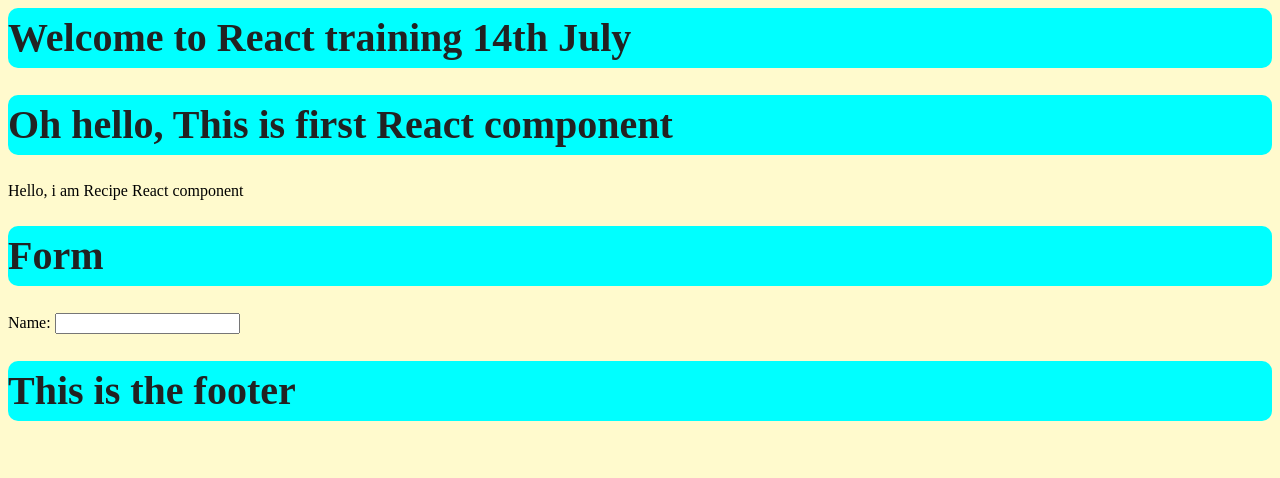
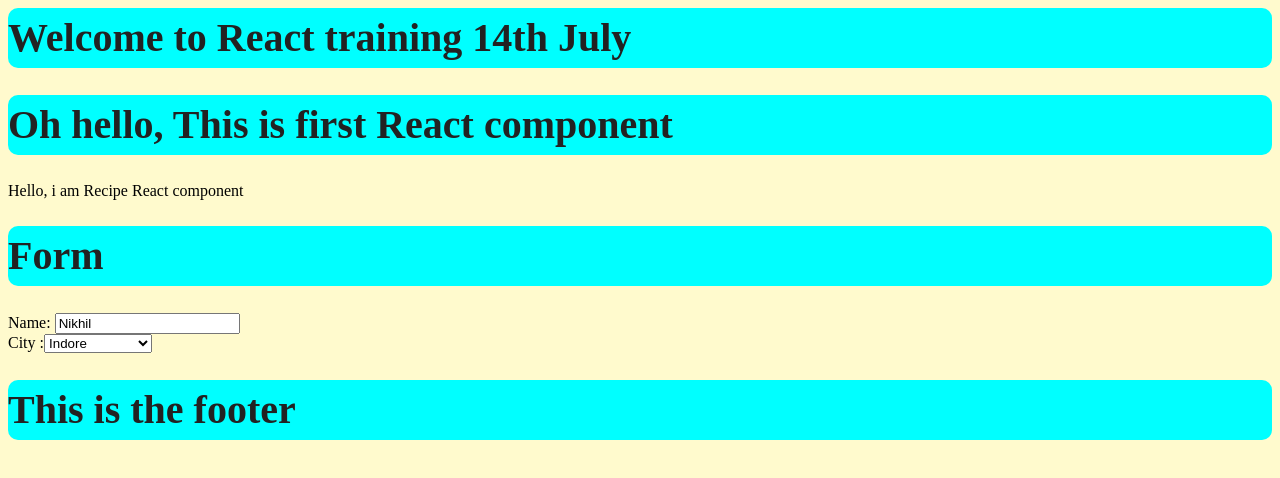
Before and after one commit to balramsinghindia/react-architecture, a React app: page / in a window 1280 px wide. Shown: the top 478 px of the page. Built offline with nearby package versions, Linux system fonts and the light colour scheme.

Commit message:
assignment of redux

```diff
--- a/package.json
+++ b/package.json
@@ -26,6 +26,10 @@
   "dependencies": {
     "file-loader": "^6.2.0",
     "react": "^17.0.2",
-    "react-dom": "^17.0.2"
+    "react-dom": "^17.0.2",
+    "react-redux": "^7.2.4",
+    "react-router-dom": "^5.2.0",
+    "redux": "^4.1.1",
+    "utf8": "^3.0.0"
   }
 }
--- a/src/components/atom/DropDown.jsx
+++ b/src/components/atom/DropDown.jsx
@@ -1,14 +1,37 @@
+import './../../scss/index.scss';
+import {useEffect, useState} from 'react';
+import { validateInput } from '../utilities/Validator';
 
+const DropDown = ({values,label,inputName,validator,handleChange,defaultValue}) =>{
+    const [error , setError] = useState('');
+    // var selectValues = [{id:'0',value:'Select :'}];
+    const [isLoading, setLoading] = useState(true);
+    useEffect(()=>{
+        // selectValues = {...selectValues,...values};
+        setLoading(false);
+    },[values]);
 
-const DropDown = ({values,label}) =>{
+    function handleDropDownChange(e){
+        const {value} = e.target;
+        const validation = validateInput(value, validator);
+        setError(validation);
+        handleChange(inputName,values[value-1].value);
+    }
+    if (isLoading) {
+        return <div className="App">Loading...</div>;
+    }
+
     return (
         <>
             <label>{label}</label>
-            <select name="city" >
-                        {values.map((value,index)=>{
-                            return (<option key={index}>{value}</option>)
+            <select name={inputName} onChange={handleDropDownChange}>
+                        {values.map((value)=>{
+                            return (<option key={value.id} value={value.id}>{value.value}</option>)
                         })}
             </select>
+            <div className="error">
+                {error}
+            </div>
         </>
     )
 }
--- a/src/components/atom/Input.jsx
+++ b/src/components/atom/Input.jsx
@@ -2,11 +2,12 @@
 import {useEffect, useState} from 'react';
 import { validateInput } from '../utilities/Validator';
 
-const Input =  ({label,inputType,inputName,validator, handleChange}) => {
+const Input =  ({label,inputType,inputName,validator,defaultValue, handleChange}) => {
     const [error , setError] = useState('');
     function handleInputChange(e) {
         const { value } = e.target;
         const validation = validateInput(value, validator);
+        handleChange(inputName,value);
         setError(validation);
     }
 
@@ -16,6 +17,7 @@
         <div>
             <label>{label}</label>
             <input
+                defaultValue={defaultValue}
                 type={inputType}
                 name={inputName}
                 onBlur={handleInputChange}
--- a/src/components/molecules/Form.jsx
+++ b/src/components/molecules/Form.jsx
@@ -2,32 +2,95 @@
 import {useEffect, useState} from 'react';
 import Input from '../atom/Input';
 import DropDown from '../atom/DropDown';
+import { useSelector } from "react-redux";
+import { useDispatch } from "react-redux";
 
 
 const Form = () => {
-    var cities = ['Indore','Bhopal','Jaipur','Lucknow','Ahemdabad','Pune','Mumbai','Washington','LA','San Francisco','Columbus'];
+
+    const user = useSelector(state => state);
+    const dispatch = useDispatch();
+    const [data, setData] = useState({});
+
+    console.log('store',user);
+    var cities = [
+        {
+        id:1,
+        value:'Indore'
+        },{
+        id:2,
+        value:'Jaipur'
+        },{
+        id:3,
+        value:'Lucknow'
+        },
+        {
+        id:4,
+        value:'Ahemdabad'
+        },{
+        id:5,
+        value:'Pune'
+        },{
+        id:6,
+        value:'Mumbai'
+        },
+        {
+        id:7,
+        value:'Washington'
+        },{
+        id:8,
+        value:'LA'
+        },{
+        id:9,
+        value:'San Francisco'
+        },
+        {
+            id:10,
+            value:'Columbus'
+        }
+    ]
     var States = ['Uttar Pradesh','Madhaya Pradesh','Maharashtra','Gujarat','Rajasthan','Washington DC','Ohio','California'];
     var Countries = ['India','USA'];
     const emailRegex = /^(([^<>()[\]\\.,;:\s@\"]+(\.[^<>()[\]\\.,;:\s@\"]+)*)|(\".+\"))@((\[[0-9]{1,3}\.[0-9]{1,3}\.[0-9]{1,3}\.[0-9]{1,3}\])|(([a-zA-Z\-0-9]+\.)+[a-zA-Z]{2,}))$/;
     const phoneRegex = /^\d+$/;
     const  nameRegex = /[a-zA-z]{1,30}/;
 
-    function handleChange(value){
-        console.log("value", value);
+    // const  [user , setUser] = useState({});
+
+
+    function handleChange(field,value){
+        if(value!=null){
+            dispatch({
+                type: field,
+                data: value
+            })
+            // var obj = {};
+            // obj[field] = value;
+            setData(data => ({
+                ...data,
+                [field] : value,
+              }))
+
+            // setData({...data,'city':value});
+            // data[field] = value;
+        }
+
     }
+
 
      return (
         <>
             <h1>Form</h1>
             <form>
                     <Input
+                    defaultValue={user.name}
                     inputType="text"
                     inputName="name"
                     label="Name: "
                     validator={[
                         {
                             check: ['required'],
-                            message: 'Name field can\'t be emtpy'
+                            message: 'Name field can\'t be empty'
                         },
                         {
                             check: ['regex', nameRegex],
@@ -55,11 +118,20 @@
                     regex = {phoneRegex}
                     handleChange={handleChange}
                     /> */}
-                    {/* <DropDown
-                    value={cities}
+                    <DropDown
+                    values={cities}
+                    inputName="city"
                     label="City :"
+                    validator={[
+                        {
+                            check: ['required'],
+                            message: 'Name field can\'t be empty'
+                        },
+                    ]}
+                    handleChange={handleChange}
+                    defaultValue={user.city}
                     />
-
+                    {/*
                     <DropDown
                     value={States}
                     label="State :"
@@ -80,7 +152,7 @@
                     Terms & Condition :
                     <input type="checkbox" name="tnc"  required/>
                 </label> */}
-                {/* <input type="submit" value="Submit"/> */}
+                {/* <input type="submit" value="Submit" onClick={handleSubmit}/> */}
             </form>
         </>
     )
--- a/src/index.js
+++ b/src/index.js
@@ -1,4 +1,14 @@
 import { render } from 'react-dom';
 import App from './components/App';
 
-render(<App />, document.getElementById("root"));
+import { Provider } from "react-redux";
+import { createStore } from "redux";
+import reducer1 from './reducers/user';
+
+
+
+const store = createStore(reducer1);
+
+render(<Provider store={store}>
+    <App />
+</Provider>, document.getElementById("root"));
--- /dev/null
+++ b/src/reducers/user.js
@@ -0,0 +1,18 @@
+function reducer(state = {name: 'Nikhil', city:'Pune'}, action){
+    switch (action.type) {
+        case "name":
+        return {
+            ...state,
+            name: action.data
+        };
+        case "city":
+        return {
+            ...state,
+            city : action.data
+        };
+        default:
+          return state;
+      }
+    }
+
+export default reducer;
```
Also changed, not shown: 1 other file (tests, documents, lock files or other folders).
